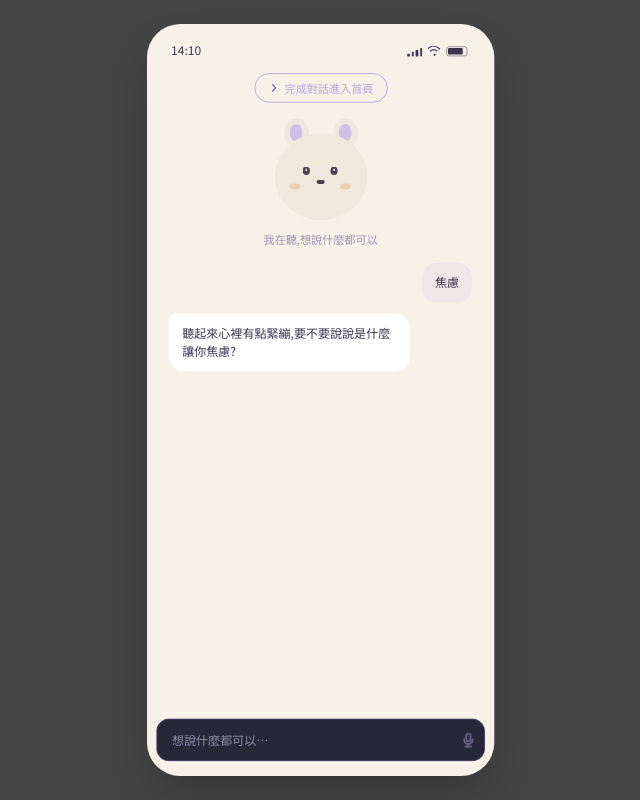
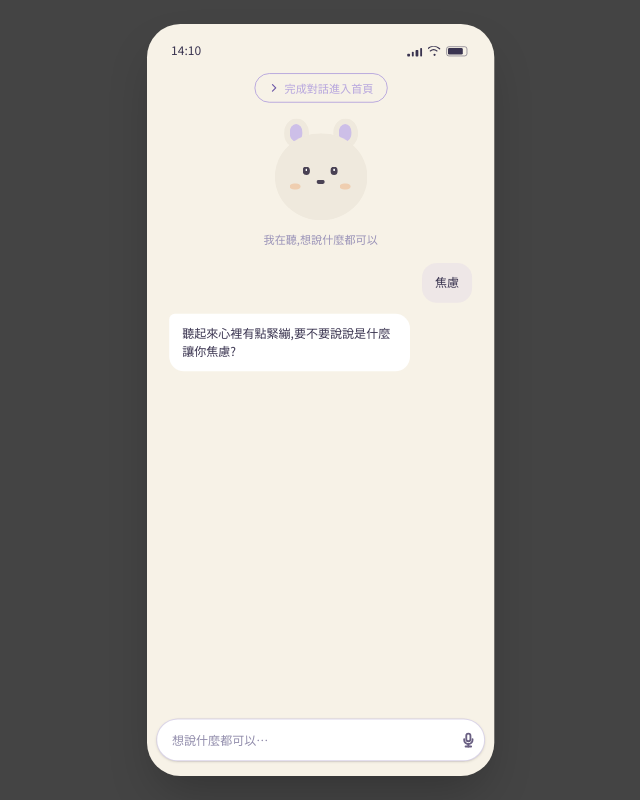
Before and after one commit to hmc10116-debug/pace-ui, a React (Vite) app: page / in a window 1280 px wide. Both pictures are taken after a click on the button "焦慮". Shown: the whole page, without its empty margins (319-959 px from the left). Built offline with nearby package versions, Linux system fonts and the light colour scheme.

Commit message:
Change chat input box to white background, pill shape

```diff
--- a/src/components/ChatScreen.tsx
+++ b/src/components/ChatScreen.tsx
@@ -83,7 +83,7 @@ export default function ChatScreen({
       </div>
 
       <div className="flex flex-col gap-2 p-[10px] pb-4">
-        <div className="flex h-[46px] items-center justify-between rounded-[14px] border-[1.5px] border-[rgba(111,90,168,0.5)] bg-[#262838] pl-4 pr-2">
+        <div className="flex h-[46px] items-center justify-between rounded-full border border-[rgba(111,90,168,0.25)] bg-white pl-4 pr-2 shadow-sm">
           <input
             value={draft}
             onChange={(e) => onDraftChange(e.target.value)}
@@ -91,7 +91,7 @@ export default function ChatScreen({
               if (e.key === "Enter") onSend();
             }}
             placeholder="想說什麼都可以…"
-            className="flex-1 bg-transparent text-[13px] text-[#ece7de] placeholder:text-[#918cab] focus:outline-none"
+            className="flex-1 bg-transparent text-[13px] text-[#3a3450] placeholder:text-[#918cab] focus:outline-none"
           />
           {draft.trim() ? (
             <button
```
